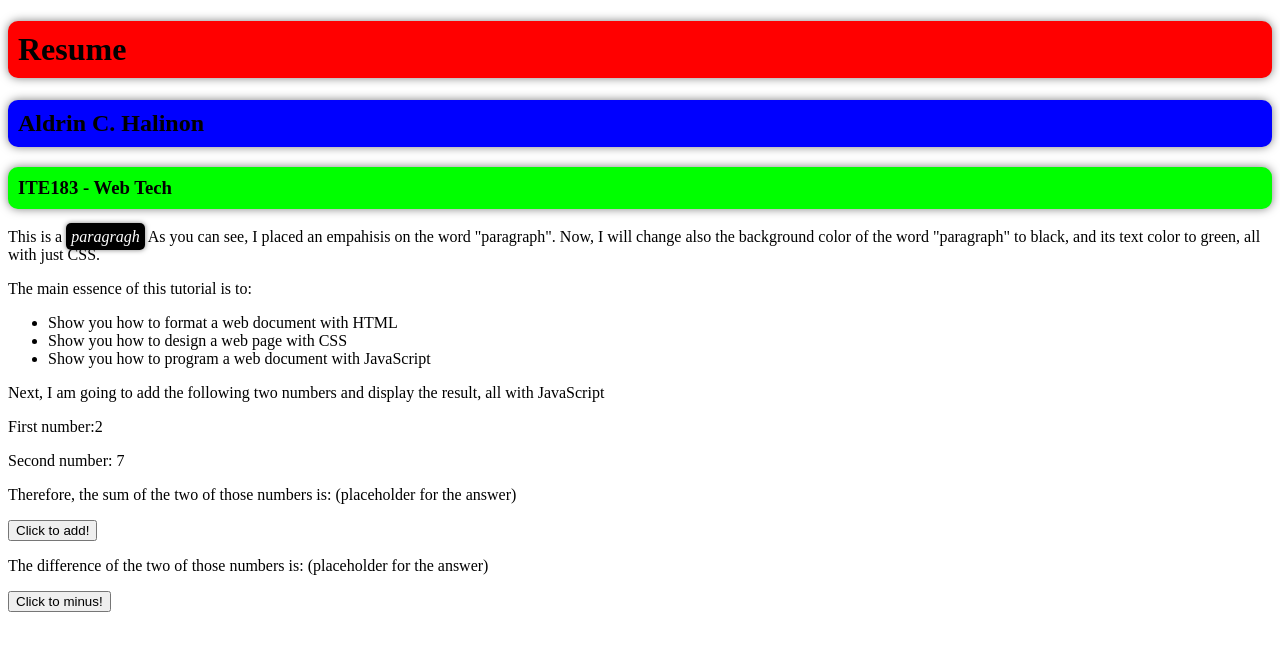
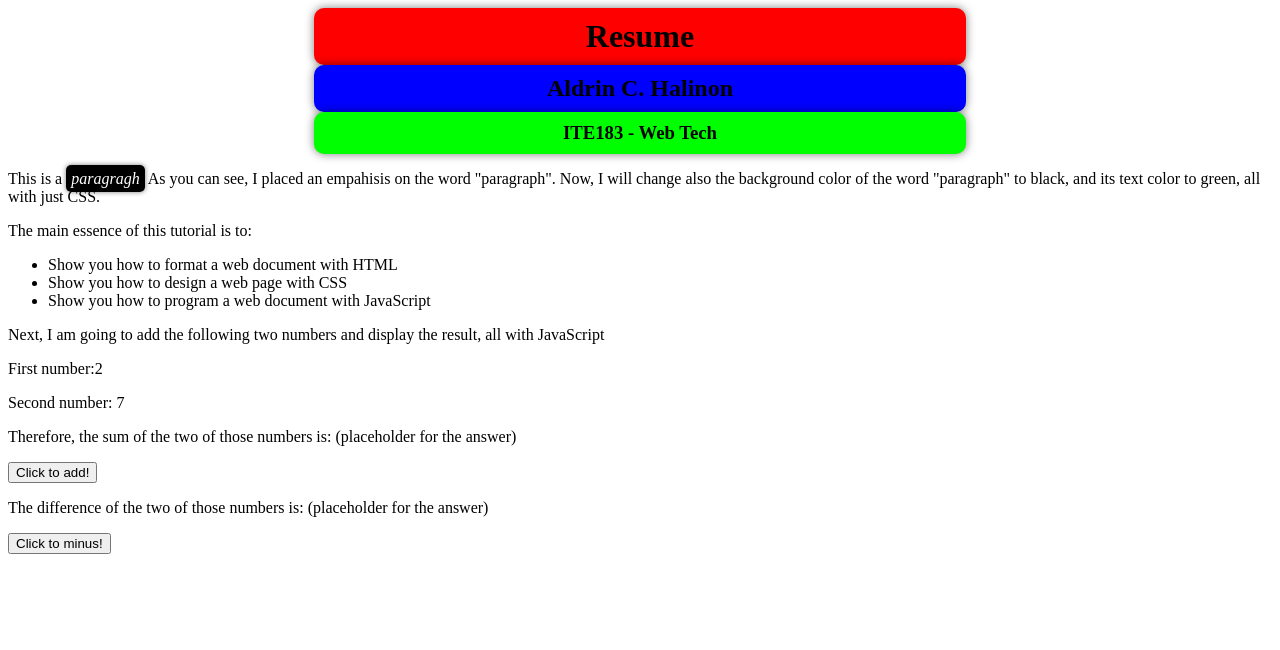
Before and after one commit to AaDdinggg/Excer1, a plain HTML site: page index.html in a window 1280 px wide. Drawn offline with Linux system fonts and the light colour scheme.

Commit message:
styles.css

```diff
--- a/styles.css
+++ b/styles.css
@@ -1,9 +1,12 @@
 /* Define styles for headers */
 h1 {
   background-color: #ff0000;
-  padding: 10px; /* Add padding for spacing */
-  border-radius: 10px; /* Round the corners */
-  box-shadow: 0 0 10px rgba(0, 0, 0, 0.5); /* Add a soft shadow */
+  padding: 10px;
+  border-radius: 10px;
+  box-shadow: 0 0 10px rgba(0, 0, 0, 0.5);
+  text-align: center; /* Center the text horizontally */
+  width: 50%; /* Limit the width to 50% of the container */
+  margin: 0 auto; /* Center the element horizontally within its parent */
 }
 
 h2 {
@@ -11,6 +14,9 @@ h2 {
   padding: 10px;
   border-radius: 10px;
   box-shadow: 0 0 10px rgba(0, 0, 0, 0.5);
+  text-align: center;
+  width: 50%;
+  margin: 0 auto;
 }
 
 h3 {
@@ -18,13 +24,19 @@ h3 {
   padding: 10px;
   border-radius: 10px;
   box-shadow: 0 0 10px rgba(0, 0, 0, 0.5);
+  text-align: center;
+  width: 50%;
+  margin: 0 auto;
 }
 
 /* Define styles for emphasized text */
 em {
   background-color: #000000;
   color: #ffffff;
-  padding: 5px; /* Add padding for spacing */
-  border-radius: 5px; /* Round the corners */
-  box-shadow: 0 0 5px rgba(0, 0, 0, 0.5); /* Add a soft shadow */
+  padding: 5px;
+  border-radius: 5px;
+  box-shadow: 0 0 5px rgba(0, 0, 0, 0.5);
+  text-align: center; /* Center the text horizontally */
+  width: 50%; /* Limit the width to 50% of the container */
+  margin: 0 auto; /* Center the element horizontally within its parent */
 }
```
